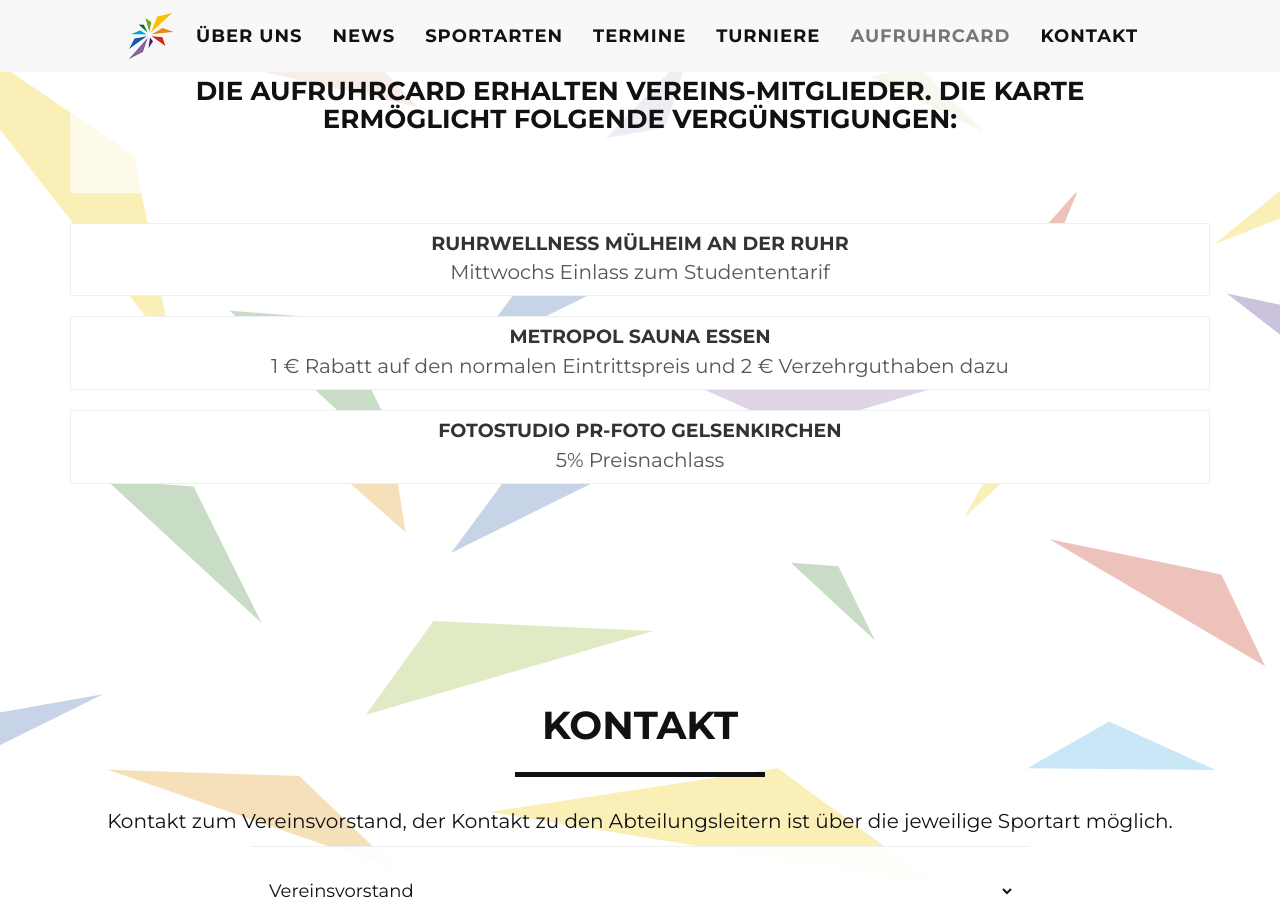
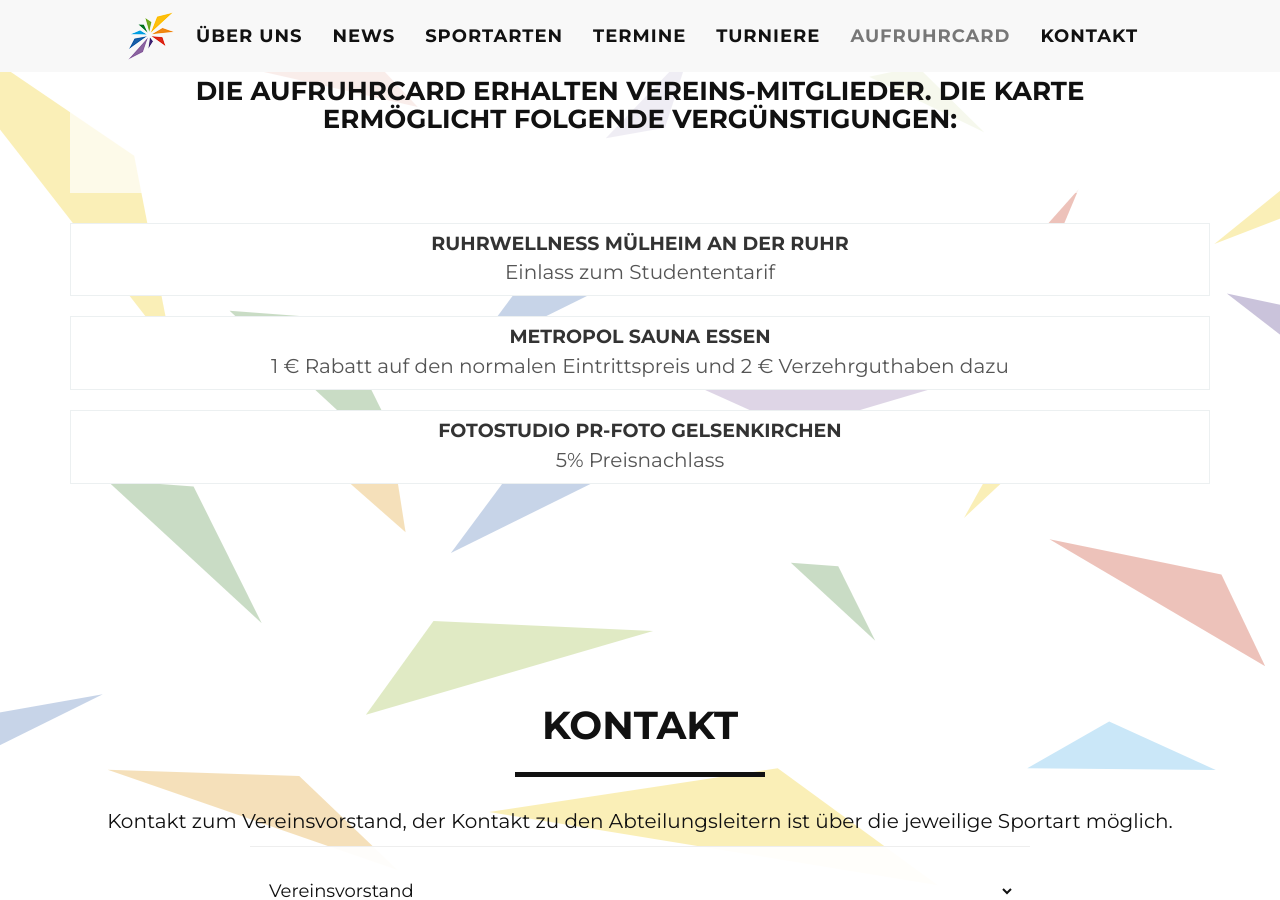
Before and after one commit to scarweb/scarweb.github.io, a Jekyll site: the page built from index.html, in a window 1280 px wide and 900 px high, scrolled down 4952 px. Built offline with Jekyll 4.4.1, drawn with Linux system fonts in a browser that asks for light colours; comment, search, counter and statistics services are not loaded.

Commit message:
Update sponsoren.yml

```diff
--- a/_data/sponsoren.yml
+++ b/_data/sponsoren.yml
@@ -1,6 +1,6 @@
 - name: Ruhrwellness Mülheim an der Ruhr
   logo: phoenix.jpg
-  text: Mittwochs Einlass zum Studententarif
+  text: Einlass zum Studententarif
   link: http://www.ruhrwellness.de
 
 - name: Metropol Sauna Essen
```
